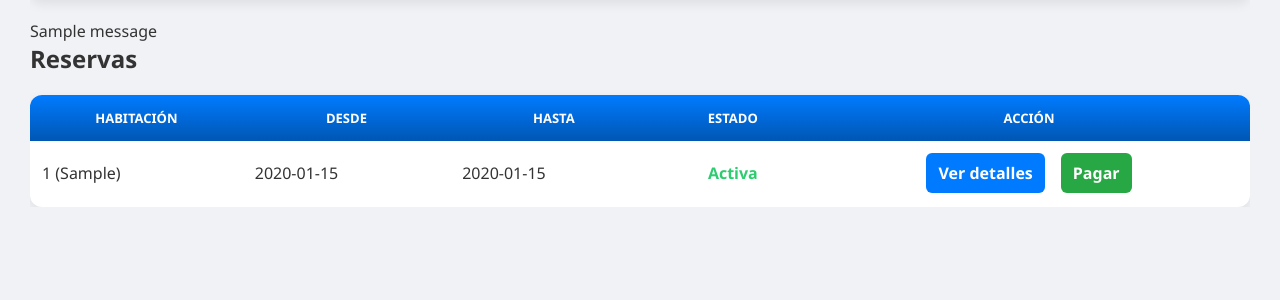
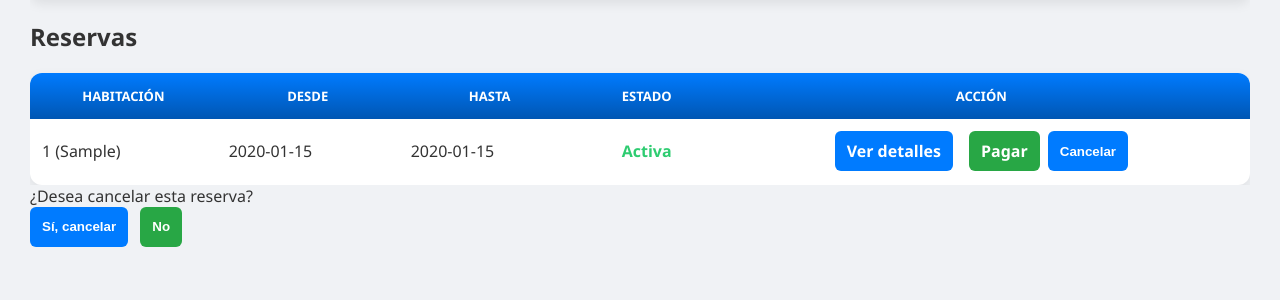
Before and after one commit to Gonzalo-721/Proyecto, a Flask app: page /dashboard_cliente in a window 1280 px wide. Shown: the part 159-459 px from the top of the page. Run offline with Flask 3, Linux system fonts and the light colour scheme; the visitor is signed in with stand-in values (Sample User, id 1); tables that the repository leaves empty hold one stand-in row (values such as "Sample post"); one stand-in notice (Sample message) is shown.

Commit message:
Update dashboard_cliente.html

```diff
--- a/templates/dashboard_cliente.html
+++ b/templates/dashboard_cliente.html
@@ -29,18 +29,6 @@
                 🌙Modo oscuro
             </button>
         </nav>
-
-        {% with messages = get_flashed_messages() %}
-          {% if messages %}
-            <div class="flash-messages">
-              {% for message in messages %}
-                 <div class="flash success">
-                   {{ message }}
-                 </div>
-              {% endfor %}
-            </div>
-          {% endif %}
-        {% endwith %}
 
         <main>
             <h2>Reservas</h2>
@@ -77,6 +65,12 @@
                                 class="btn btn-secondary">
                                 Pagar
                             </a>
+
+                            <button type="button" class="btn btn-danger"
+                                onclick="mostrarModal('{{ reserva.id_reserva }}')">
+
+                                Cancelar
+                            </button>
                             {% endif %}
                         </td>
 
@@ -88,6 +82,17 @@
             <p class="empty">No hay reservas registradas.</p>
             {% endif %}
         </main>
+    </div>
+
+    <div id="modalCancelar" class="modal-custom">
+        <div class="modal-contenido">
+            <p>¿Desea cancelar esta reserva?</p>
+
+            <form id="formCancelar" method="POST">
+                <button type="submit" class="btn btn-danger">Sí, cancelar</button>
+                <button type="button" class="btn btn-secondary" onclick="cerrarModal()">No</button>
+            </form>
+        </div>
     </div>
 
     <script>
@@ -104,6 +109,18 @@
         });
     </script>
 
+    <script>
+        function mostrarModal(idReserva) {
+            const form = document.getElementById('formCancelar');
+            form.action = `/cancelar_reserva/${idReserva}`;
+            document.getElementById('modalCancelar').style.display = 'flex';
+        }
+
+        function cerrarModal() {
+            document.getElementById('modalCancelar').style.display = 'none';
+        }
+    </script>
+
 </body>
 
 </html>
```
